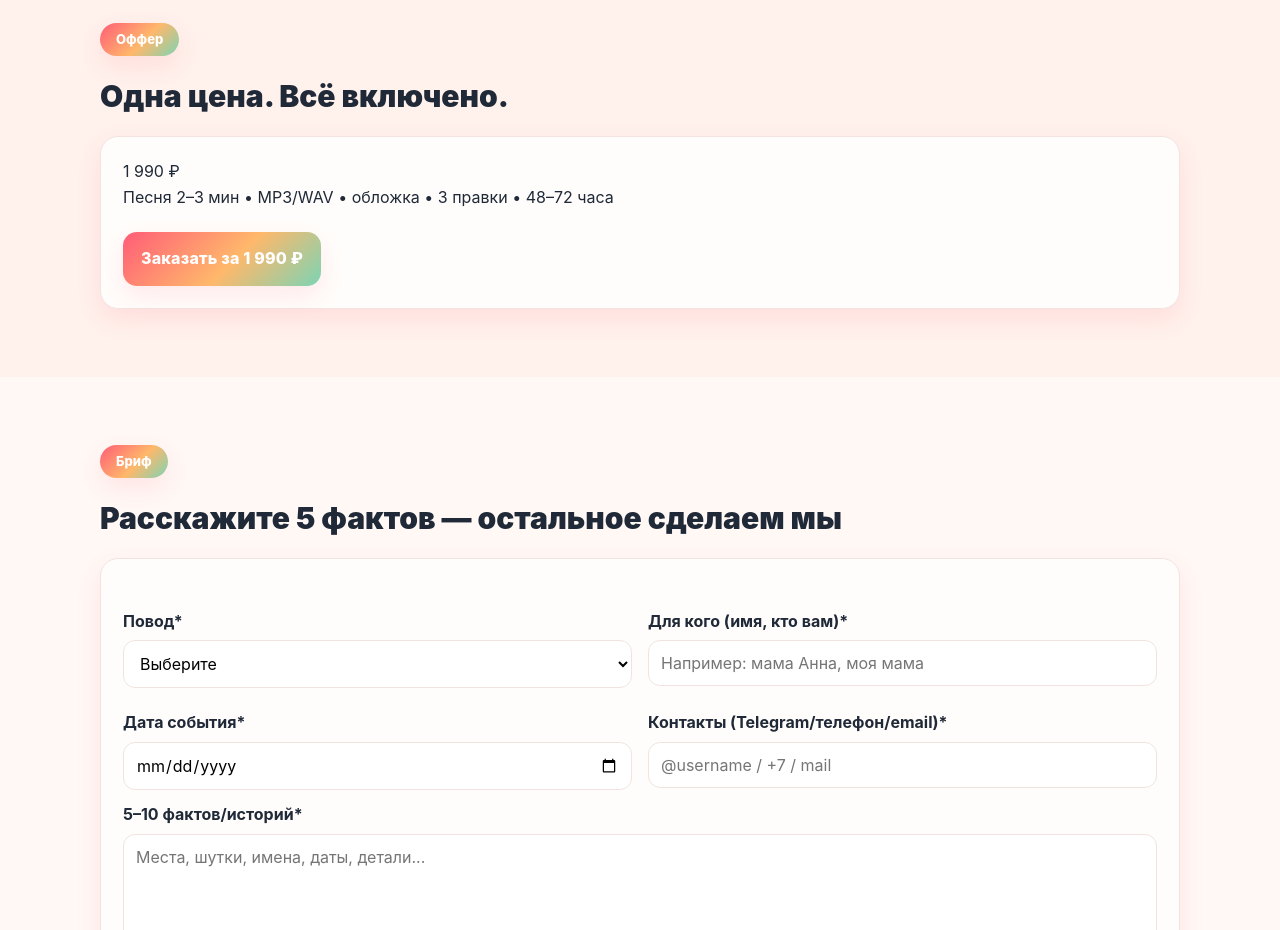
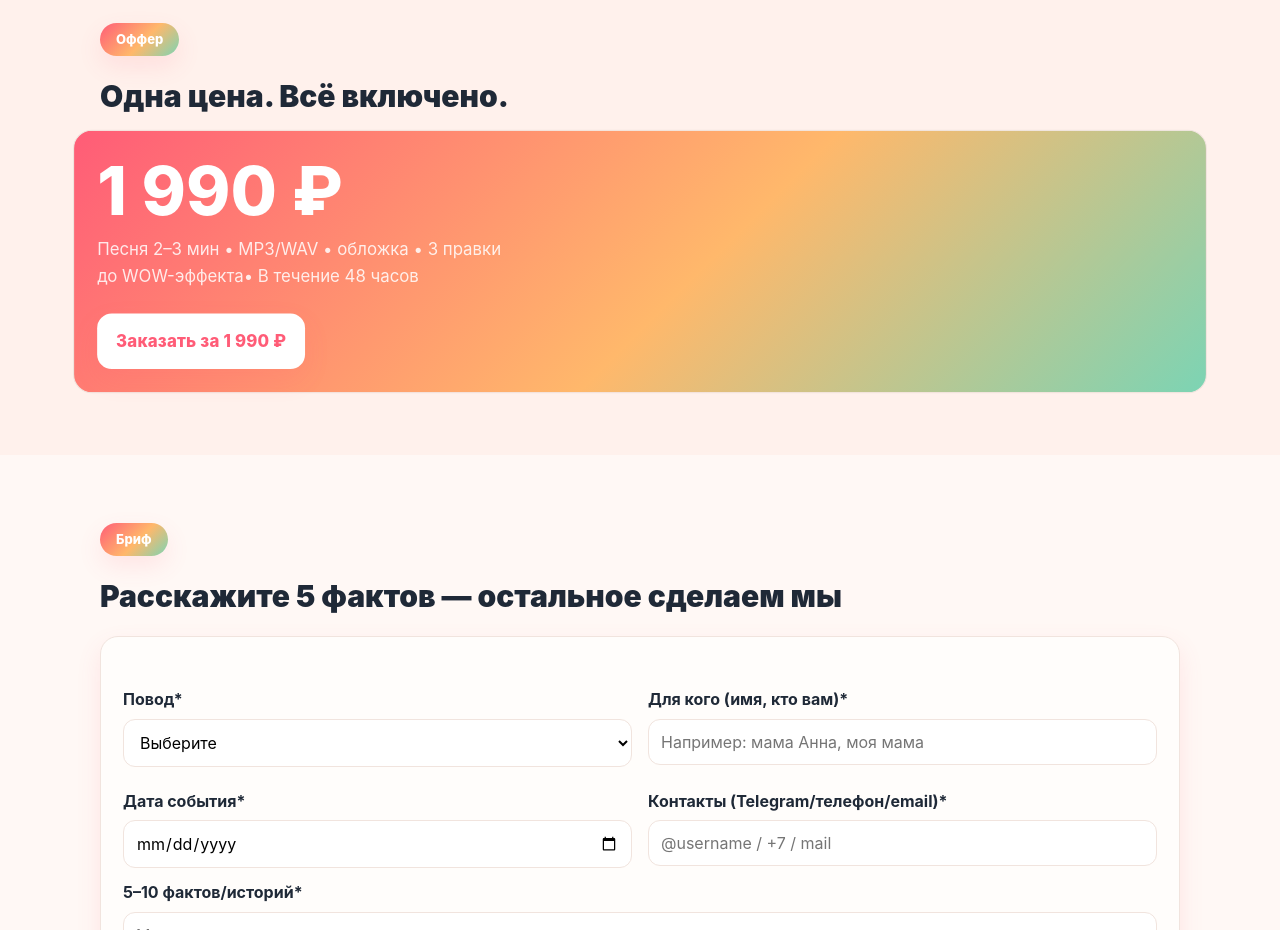
Before and after one commit to iuriidurov/pecnya_na_zakaz, a plain HTML site: page index.html.html in a window 1280 px wide. Shown: the part 4660-5590 px from the top of the page. Drawn offline with Linux system fonts and the light colour scheme.

Commit message:
fix: Correct offer card styling and alignment

```diff
--- a/css/style.css
+++ b/css/style.css
@@ -96,6 +96,29 @@
       color: var(--muted);
     }
 
+    .card.card-offer {
+      background: var(--grad);
+      color: #fff;
+      text-align: left;
+      box-shadow: var(--shadow-lg);
+      transform: scale(1.05);
+    }
+    .card-offer .price {
+      font-size: 64px;
+      font-weight: 800;
+      line-height: 1.1;
+      margin-bottom: 8px;
+    }
+    .card-offer p {
+      color: rgba(255,255,255,0.85);
+      max-width: 400px;
+      margin: 0 0 20px 0;
+    }
+    .card-offer .btn-primary {
+      background: #fff;
+      color: var(--accent);
+    }
+
     /* --- Responsive --- */
     @media (max-width: 1024px) {
       .row, .grid-2, .grid-3 {
--- a/index.html.html
+++ b/index.html.html
@@ -193,9 +193,9 @@
   <div class="container">
     <div class="pill">Оффер</div>
     <h2>Одна цена. Всё включено.</h2>
-    <div class="card soft">
+    <div class="card soft card-offer">
       <div class="price">1 990 ₽</div>
-      <p>Песня 2–3 мин • MP3/WAV • обложка • 3 правки • 48–72 часа</p>
+      <p>Песня 2–3 мин • MP3/WAV • обложка • 3 правки до WOW-эффекта• В течение 48 часов</p>
       <div class="cta"><a href="#order" class="btn btn-primary">Заказать за 1 990 ₽</a></div>
     </div>
   </div>
```
